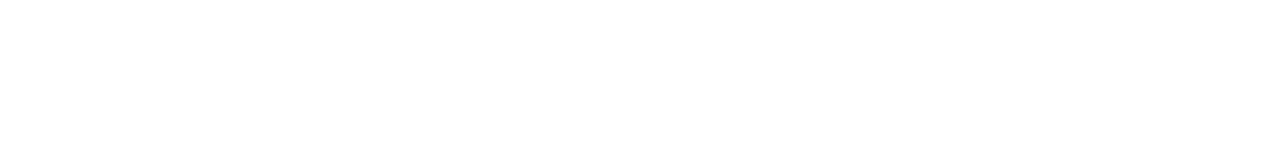
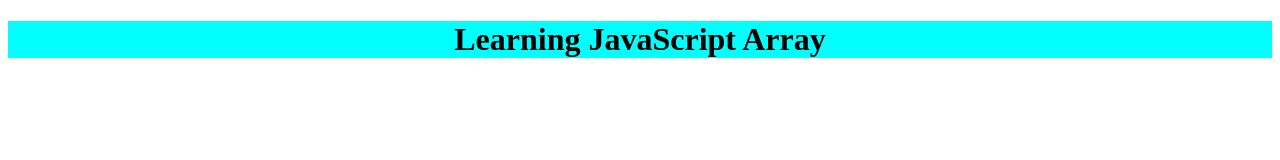
Before and after one commit to AlokBarmanraj/JavaScript-Array-Note, a plain HTML site: page index.html in a window 1280 px wide. Drawn offline with Linux system fonts and the light colour scheme.

Commit message:
Update index.html

```diff
--- a/index.html
+++ b/index.html
@@ -6,6 +6,10 @@
     <title>Document</title>
 </head>
 <body>
+    <h1 style="text-align: center; background-color: aqua;">Learning JavaScript Array</h1>
+
+
+
     <script src="index.js"></script>
 </body>
 </html>
```
